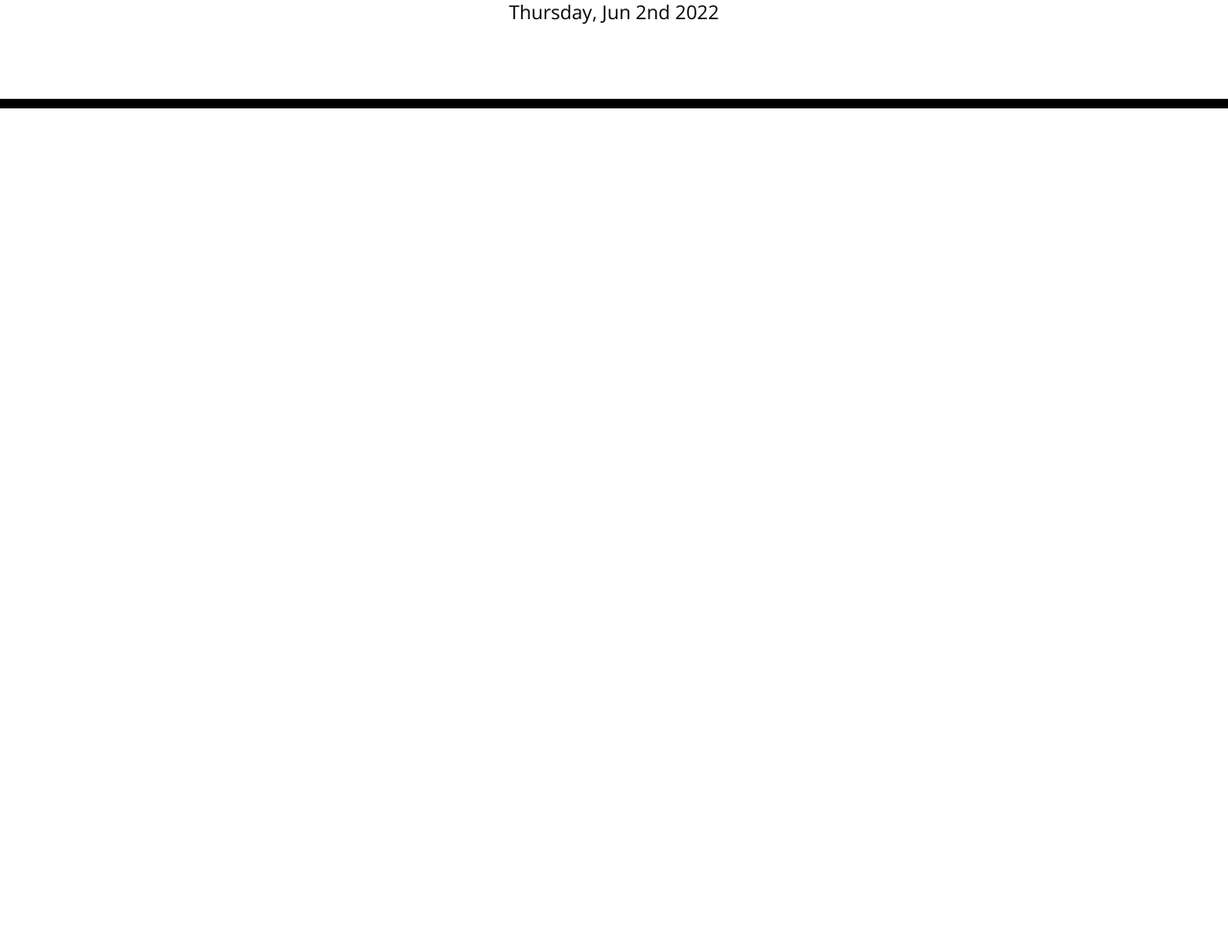
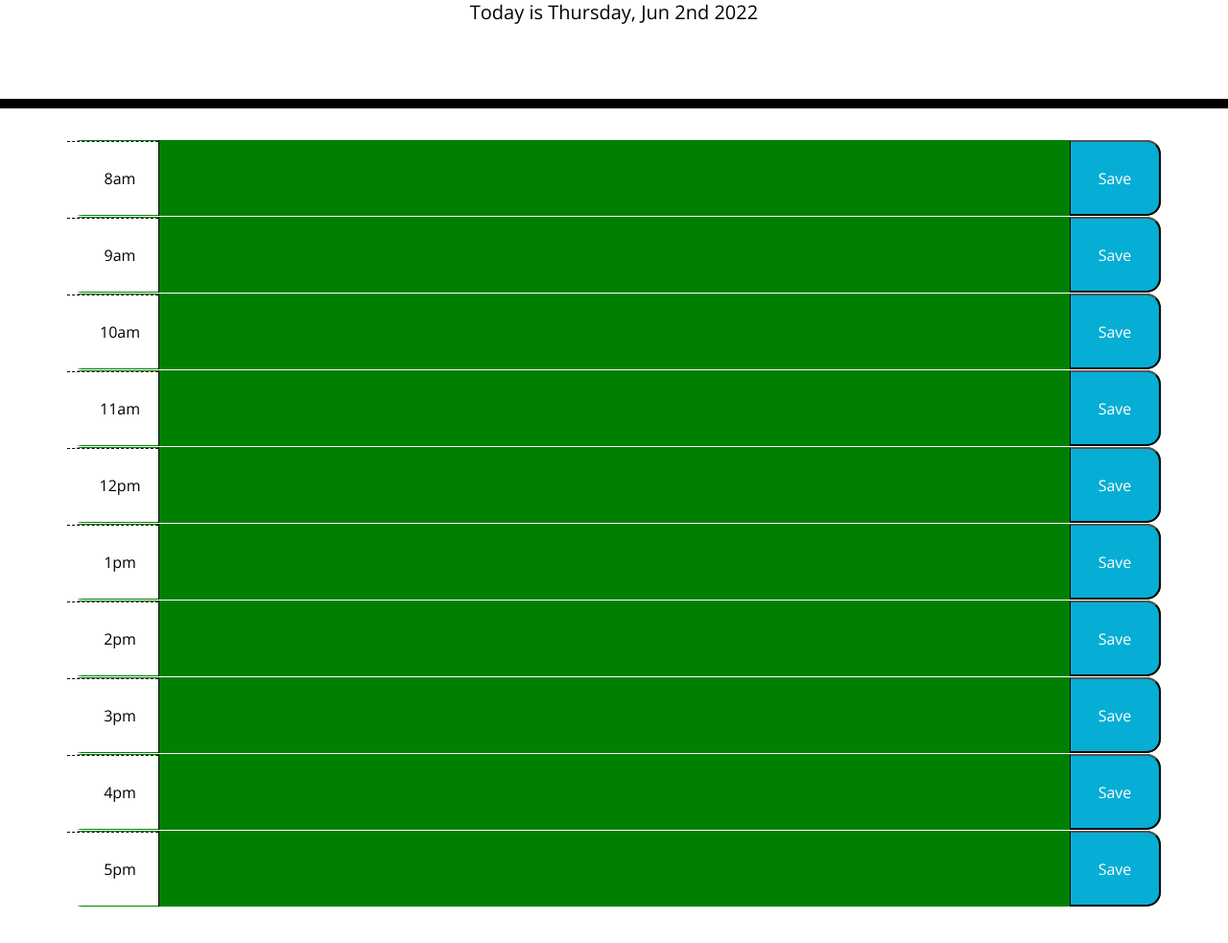
Before and after one commit to jsouth75/work-day-scheduler, a plain HTML site: page index.html in a window 1280 px wide. Shown: the part 191-1174 px from the top of the page at 96% size. Before the commit the page ends 800 px from the top, so only its background shows below. Drawn offline with nearby package versions, Linux system fonts and the light colour scheme.

Commit message:
sorted columns, time & color

```diff
--- a/index.html
+++ b/index.html
@@ -30,11 +30,81 @@
     </header>
     <div class="container">
       <!-- Timeblocks go here -->
+
+
+
+      <div class="row time-block" id="8">
+        <p class="col-1 hour">8am</p>
+        <textarea id="description" class="col-10"></textarea>
+        <button class="col-1 saveBtn">Save</button>
+      </div>
+
+      <div class="row time-block" id="9">
+        <p class="col-1 hour">9am</p>
+        <textarea class="col-10"></textarea>
+        <button class="col-1 saveBtn">Save</button>
+      </div>
+
+      <div class="row time-block" id="10">
+        <p class="col-1 hour">10am</p>
+        <textarea class="col-10"></textarea>
+        <button class="col-1 saveBtn">Save</button>
+      </div>
+
+      <div class="row time-block" id="11">
+        <p class="col-1 hour">11am</p>
+        <textarea class="col-10"></textarea>
+        <button class="col-1 saveBtn">Save</button>
+      </div>
+
+      <div class="row time-block" id="12">
+        <p class="col-1 hour">12pm</p>
+        <textarea class="col-10"></textarea>
+        <button class="col-1 saveBtn">Save</button>
+      </div>
+
+      <div class="row time-block" id="13">
+        <p class="col-1 hour">1pm</p>
+        <textarea class="col-10"></textarea>
+        <button class="col-1 saveBtn">Save</button>
+      </div>
+
+      <div class="row time-block" id="14">
+        <p class="col-1 hour">2pm</p>
+        <textarea class="col-10"></textarea>
+        <button class="col-1 saveBtn">Save</button>
+      </div>
+
+      <div class="row time-block" id="15">
+        <p class="col-1 hour">3pm</p>
+        <textarea class="col-10"></textarea>
+        <button class="col-1 saveBtn">Save</button>
+      </div>
+
+      <div class="row time-block" id="16">
+        <p class="col-1 hour">4pm</p>
+        <textarea class="col-10"></textarea>
+        <button class="col-1 saveBtn">Save</button>
+      </div>
+
+      <div class="row time-block" id="17">
+        <p class="col-1 hour">5pm</p>
+        <textarea id="description" class="col-10" ></textarea>
+        <button class="col-1 saveBtn">Save</button>
+      </div>
+
+      <br>
+      <br>
+      <br>
+
     </div>
+
+
 
     <script src="https://cdnjs.cloudflare.com/ajax/libs/jquery/3.2.1/jquery.min.js"></script>
     <script src="https://cdnjs.cloudflare.com/ajax/libs/moment.js/2.24.0/moment.min.js"></script>
     <script src="./script.js"></script>
+    <script>moment().format();</script>
 
   </body>
 </html>
--- a/script.js
+++ b/script.js
@@ -1,15 +1,53 @@
-// $(document).ready(function() {
-//     $.now("#currentDay")
-// });
-
 // var today = document.getElementById("currentDay");
 // today.textContent = "whatever"
 
+// sets current time at top of page
 var today = $("#currentDay");
-var timeNow = moment().format("dddd, MMM Do YYYY");
+var dateNow = moment().format("[Today is] dddd, MMM Do YYYY");
 
-today.text(timeNow);
+today.text(dateNow);
 
-// function today () {
-//     today.currentDate
-// };
+// use local storage to store and retrieve data
+var storage = JSON.parse(localStorage.scheduler || '{}');
+
+
+// changes color depending on row time compared to current time
+var rows = document.getElementsByClassName("row");
+let currentHour = parseInt(moment().format("H"));
+console.log(currentHour)
+var pastTense = $(".past");
+var presentTense = $(".present");
+var futureTense = $(".future");
+
+Array.from(rows).forEach(row => {
+    let
+        rowIdString = row.id,
+        rowHour;
+    if (rowIdString) {
+        rowHour = parseInt(rowIdString);
+    }
+
+    if(rowHour) {
+        if (currentHour === rowHour) {
+            setColor(row, "red");
+        } else if (currentHour < rowHour) {
+            setColor(row, "green");
+        } else if (currentHour > rowHour) {
+            setColor(row, "lightgrey");
+        }
+    }
+});
+
+function setColor(element, color) {
+    element.style.backgroundColor = color;
+}
+console.log(rows);
+
+
+// practice
+new Date().toLocaleString();
+console.log(new Date)
+
+$(".saveBtn").button({
+    icons: 'ui-icon-disk'
+    });
--- a/style.css
+++ b/style.css
@@ -40,6 +40,9 @@ textarea {
   background-color: #ffffff;
   color: #000000;
   border-top: 1px dashed #000000;
+  margin: auto;
+  width: 50%;
+  padding: 30px 0px 30px 15px;
 }
 
 .past {
```
